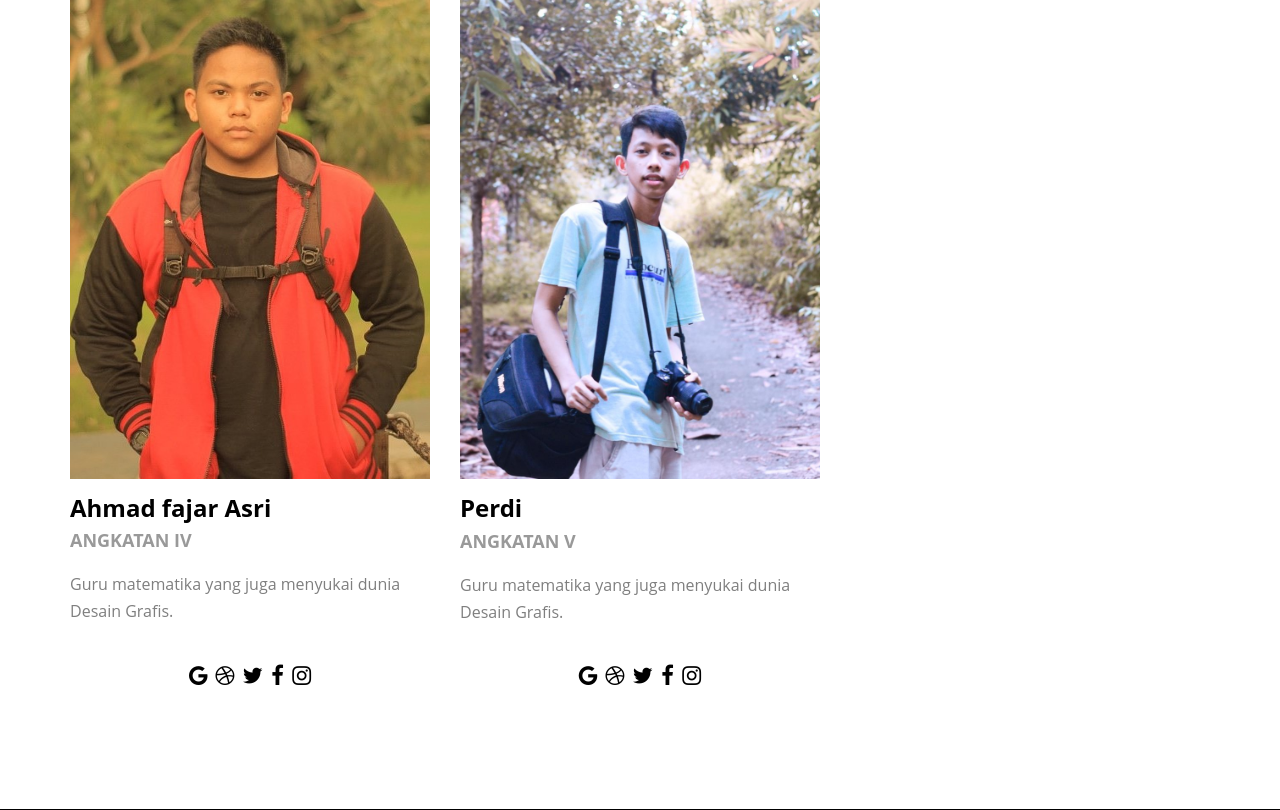
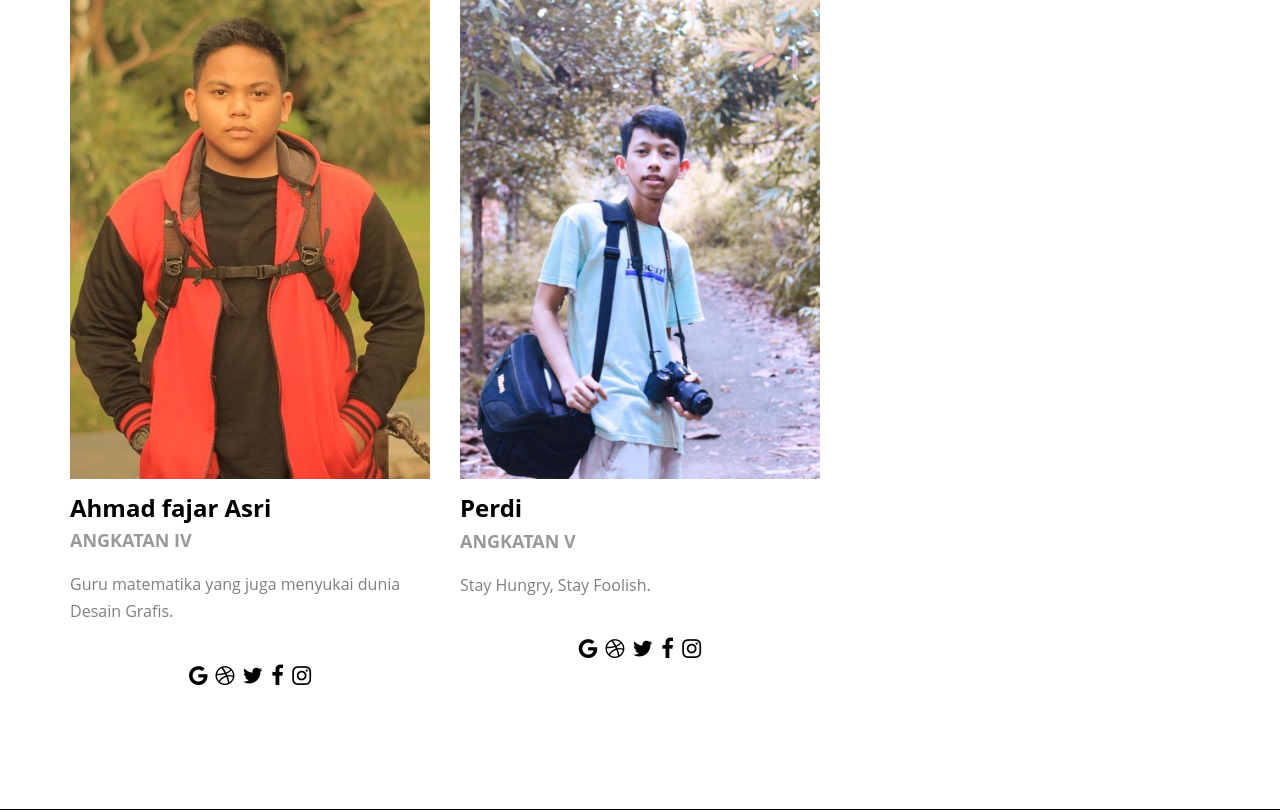
Before and after one commit to Aswar12/ict, a CodeIgniter app: page /ict/about in a window 1280 px wide. Shown: the part 3855-4665 px from the top of the page. Run offline with CodeIgniter, Linux system fonts and the light colour scheme; data comes from the database, SQL or seed files in the repository; some web fonts are replaced.

Commit message:
perdiabout

```diff
--- a/application/views/v_about.php
+++ b/application/views/v_about.php
@@ -227,7 +227,7 @@
 						<img src="<?php echo base_url().'theme/images/k5_perdi.jpg'?>" alt="Free HTML5 Bootstrap Template" class="img-responsive">
 						<h3>Perdi</h3>
 						<h4>ANGKATAN V</h4>
-						<p>Guru matematika yang juga menyukai dunia Desain Grafis.</p>
+						<p>Stay Hungry, Stay Foolish.</p>
 						<ul class="fh5co-social">
 							<li><a href="#"><i class="icon-google"></i></a></li>
 							<li><a href="#"><i class="icon-dribbble"></i></a></li>
```
